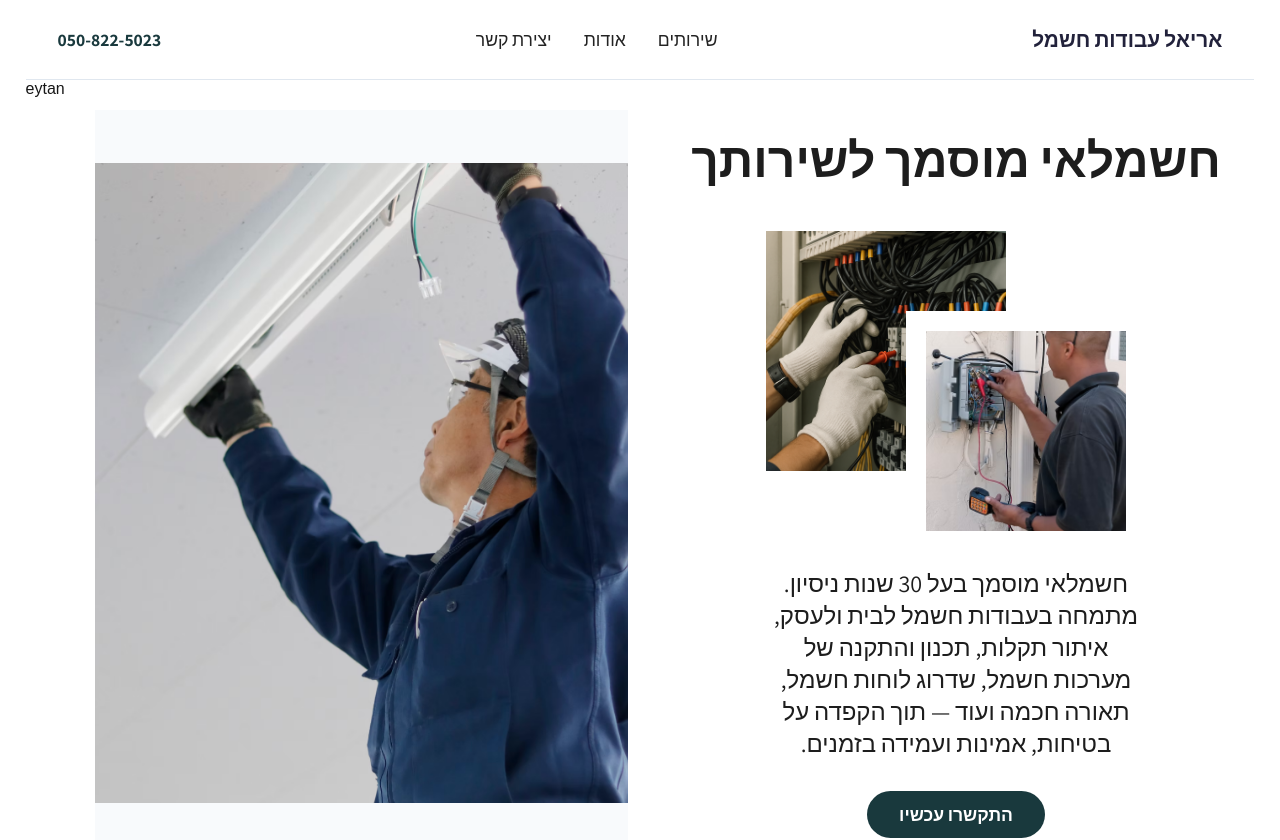
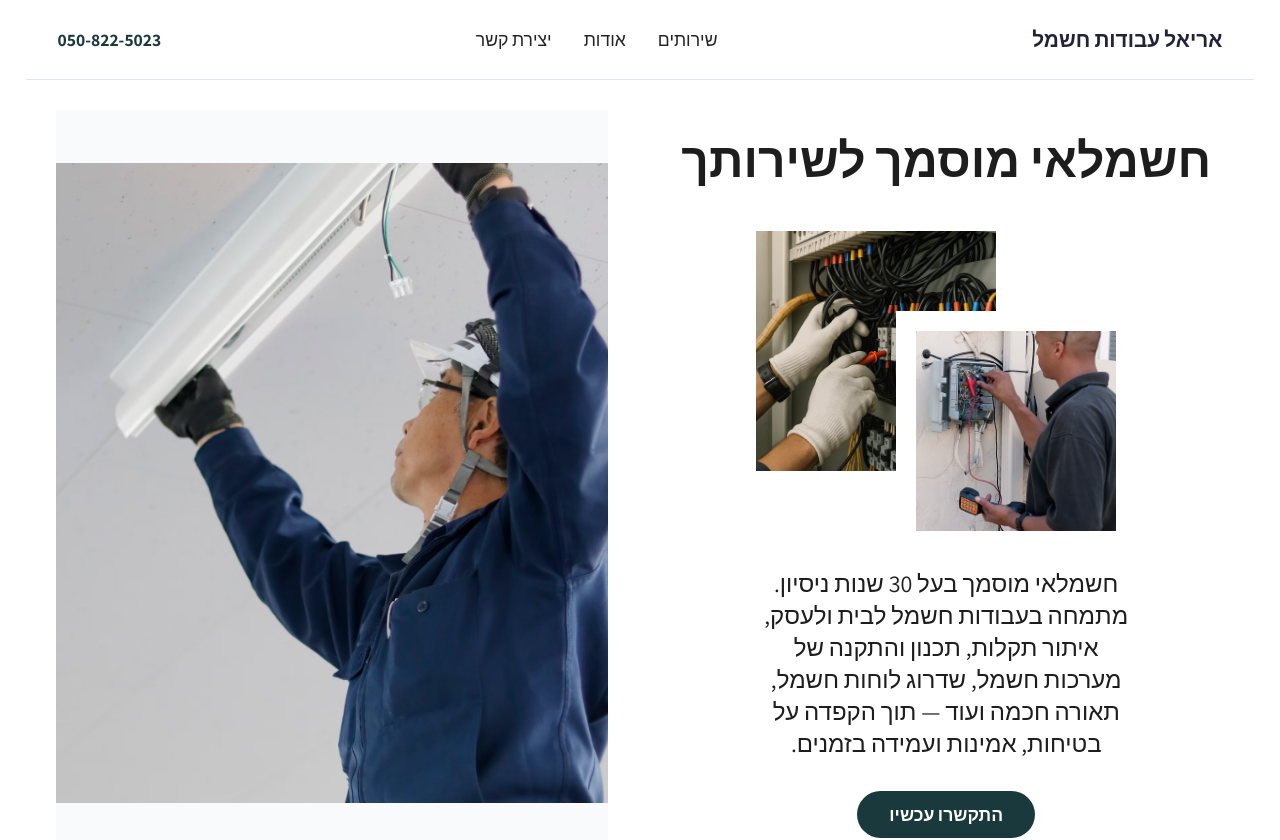
Before and after one commit to Eytan3000/electician-website, a Next.js app: page / in a window 1280 px wide. Shown: the top 840 px of the page. Built offline with nearby package versions, Linux system fonts and the light colour scheme.

Commit message:
eytan removed

```diff
--- a/src/app/components/hero/Hero.tsx
+++ b/src/app/components/hero/Hero.tsx
@@ -5,7 +5,6 @@ import SmallImages from './SmallImages';
 export default function Hero() {
   return (
     <section className="hero-split">
-      eytan
       <MainImage />
       <div className="hero-content-split">
         <h1>חשמלאי מוסמך לשירותך</h1>
```
